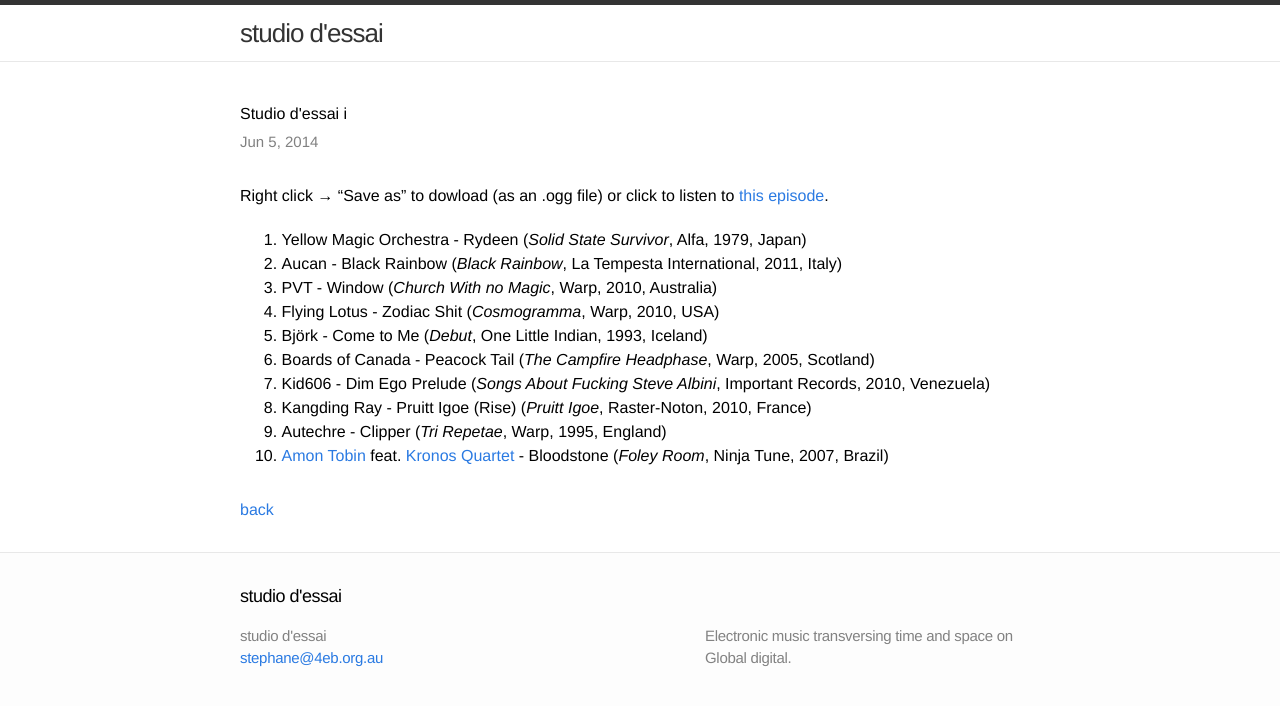
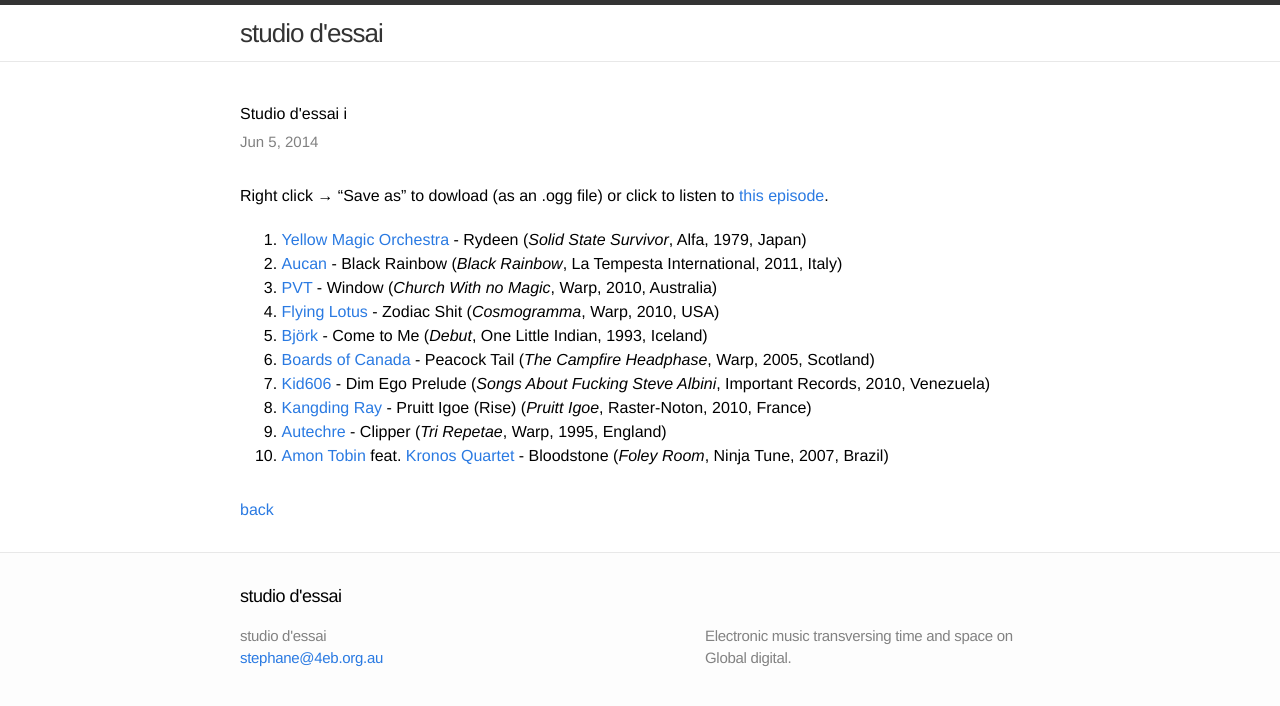
Before and after one commit to studio-dessai/studio-dessai.github.io, a Jekyll site: the page built from _posts/2014-06-05-sdei.md, in a window 1280 px wide. Shown: the top 706 px of the page. Built offline with Jekyll 4.4.1, drawn with Linux system fonts in a browser that asks for light colours; part of the change alters nothing that is shown.

Commit message:
add links for first episode

```diff
--- a/_posts/2014-06-05-sdei.md
+++ b/_posts/2014-06-05-sdei.md
@@ -6,13 +6,13 @@ title: Studio d'essai i
 Right click → "Save as" to dowload (as an .ogg file) or click to listen to <a
 href="https://github.com/studio-dessai/podcasts/blob/master/2014-06-05%20-%20studio%20d%27essai%20i.ogg?raw=true">this episode</a>.
 
-1. Yellow Magic Orchestra - Rydeen (_Solid State Survivor_, Alfa, 1979, Japan)
-2. Aucan - Black Rainbow (_Black Rainbow_, La Tempesta International, 2011, Italy)
-3. PVT - Window (_Church With no Magic_, Warp, 2010, Australia)
-4. Flying Lotus - Zodiac Shit (_Cosmogramma_, Warp, 2010, USA)
-5. Björk - Come to Me (_Debut_, One Little Indian, 1993, Iceland)
-6. Boards of Canada - Peacock Tail (_The Campfire Headphase_, Warp, 2005, Scotland)
-7. Kid606 - Dim Ego Prelude (_Songs About Fucking Steve Albini_, Important Records, 2010, Venezuela)
-8. Kangding Ray - Pruitt Igoe (Rise) (_Pruitt Igoe_, Raster-Noton, 2010, France)
-9. Autechre - Clipper (_Tri Repetae_, Warp, 1995, England)
-10. [Amon Tobin](http://musicbrainz.org/artist/630662ea-1c7d-4208-99fd-ba3afec20f0c) feat. [Kronos Quartet](http://musicbrainz.org/artist/f5586dfa-7031-4af0-8042-19b6a1170389) - Bloodstone (_Foley Room_, Ninja Tune, 2007, Brazil)
+1. [Yellow Magic Orchestra](http://musicbrainz.org/artist/ac5af671-1df0-4312-8b7b-e61992ecc883) - Rydeen (_Solid State Survivor_, Alfa, 1979, Japan)
+1. [Aucan](http://musicbrainz.org/artist/c39d82bb-c487-4baf-8318-131a32890c13) - Black Rainbow (_Black Rainbow_, La Tempesta International, 2011, Italy)
+1. [PVT](http://musicbrainz.org/artist/a5f1a265-22b6-4db1-af7c-ab04c3367b6e) - Window (_Church With no Magic_, Warp, 2010, Australia)
+1. [Flying Lotus](http://musicbrainz.org/artist/fc7376fe-1a6f-4414-b4a7-83f50ed59c92) - Zodiac Shit (_Cosmogramma_, Warp, 2010, USA)
+1. [Björk](http://musicbrainz.org/artist/87c5dedd-371d-4a53-9f7f-80522fb7f3cb) - Come to Me (_Debut_, One Little Indian, 1993, Iceland)
+1. [Boards of Canada](http://musicbrainz.org/artist/69158f97-4c07-4c4e-baf8-4e4ab1ed666e) - Peacock Tail (_The Campfire Headphase_, Warp, 2005, Scotland)
+1. [Kid606](http://musicbrainz.org/artist/45719b11-5e7a-4d8a-83c8-76d9f6b8caf5) - Dim Ego Prelude (_Songs About Fucking Steve Albini_, Important Records, 2010, Venezuela)
+1. [Kangding Ray](http://musicbrainz.org/artist/db9ee7c8-d0b7-4004-972b-62d99dcd2d15) - Pruitt Igoe (Rise) (_Pruitt Igoe_, Raster-Noton, 2010, France)
+1. [Autechre](http://musicbrainz.org/artist/410c9baf-5469-44f6-9852-826524b80c61) - Clipper (_Tri Repetae_, Warp, 1995, England)
+1. [Amon Tobin](http://musicbrainz.org/artist/630662ea-1c7d-4208-99fd-ba3afec20f0c) feat. [Kronos Quartet](http://musicbrainz.org/artist/f5586dfa-7031-4af0-8042-19b6a1170389) - Bloodstone (_Foley Room_, Ninja Tune, 2007, Brazil)
```
